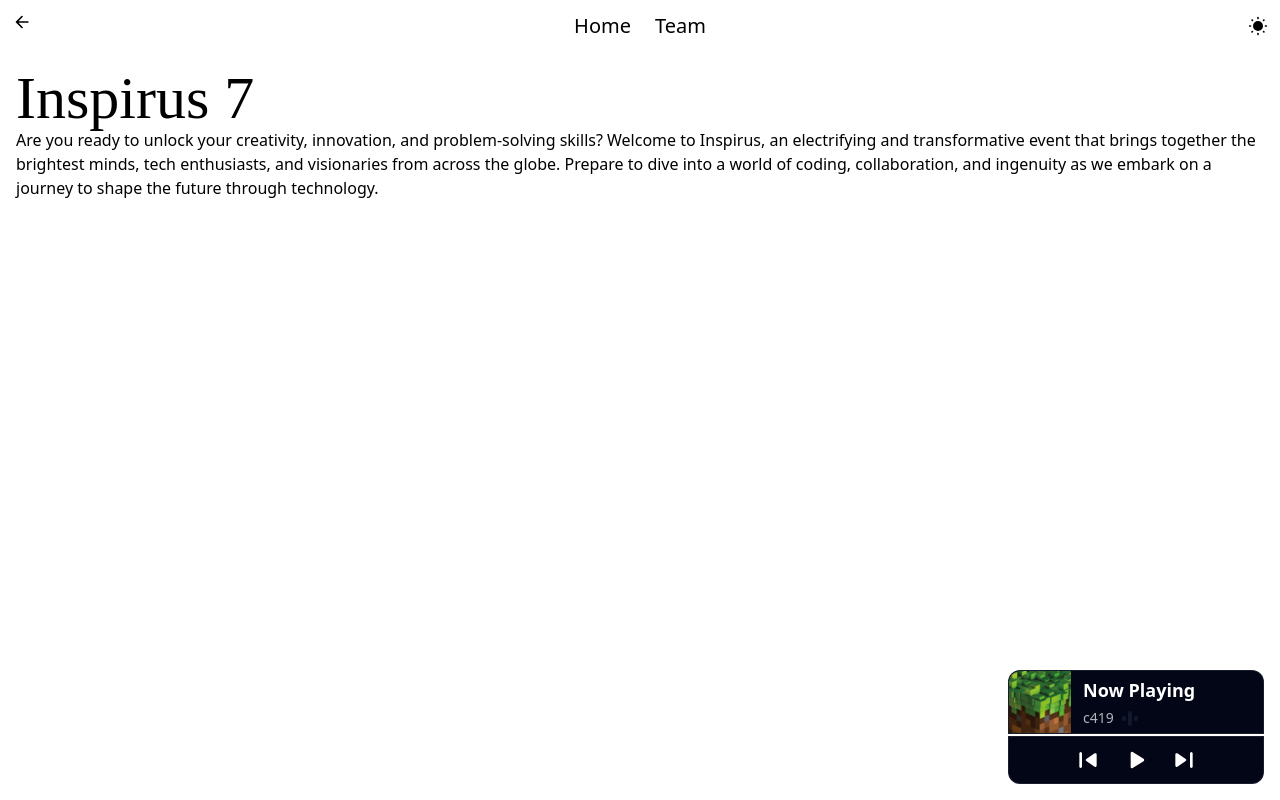
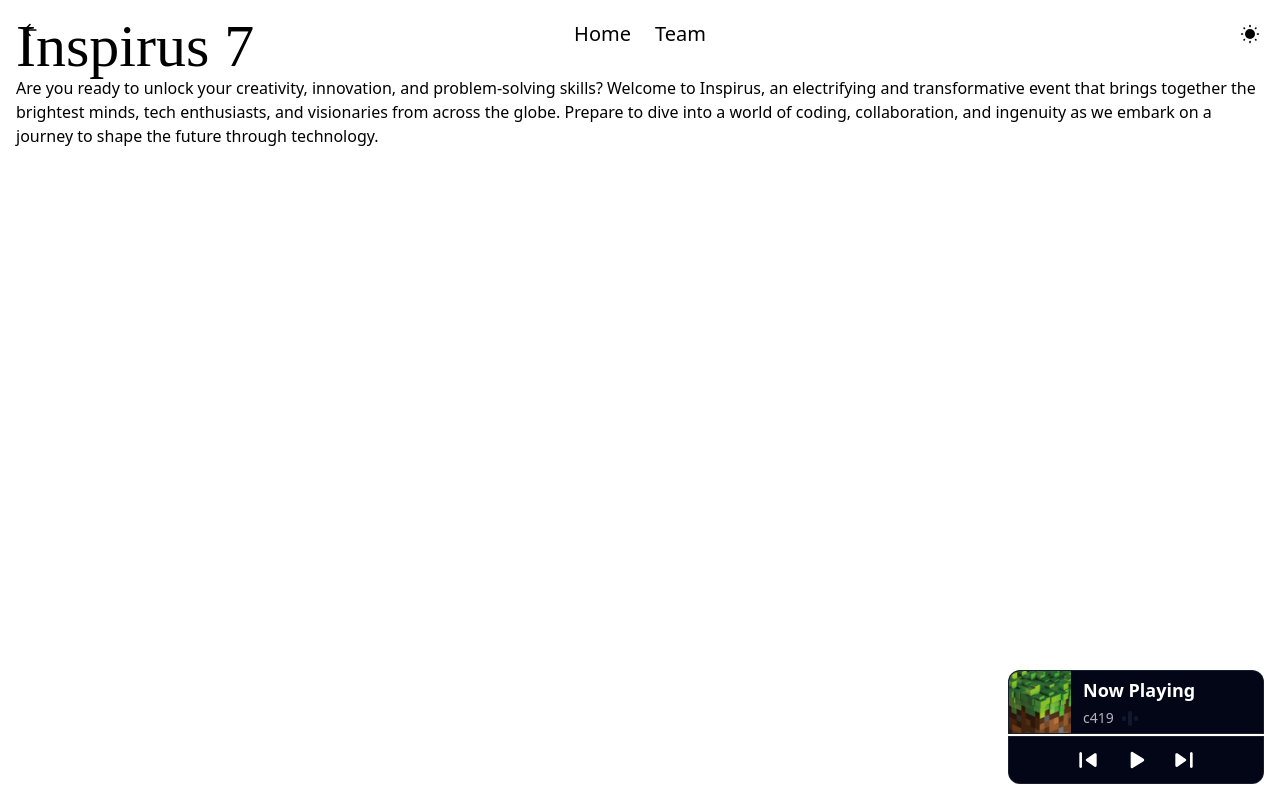
Before and after one commit to DonBoscoStudents/Inspirus-Website, a React (Vite) app in the folder inspirus/: page /Home in a window 1280 px wide. Shown: the top 800 px of the page. Built offline with nearby package versions, Linux system fonts and the light colour scheme.

Commit message:
Fixed Pos

```diff
--- a/inspirus/src/components/navBar/app.jsx
+++ b/inspirus/src/components/navBar/app.jsx
@@ -43,7 +43,7 @@ function NavBar() {
     }
   }
 
-    return <div className='flex justify-between p-3'>
+    return <div className='fixed w-screen bg-primary flex justify-between p-5'>
 
       <Link to={-1}>
       <Back Size='20'/>
--- a/inspirus/src/output.css
+++ b/inspirus/src/output.css
@@ -591,6 +591,10 @@ video {
   width: 60vw;
 }
 
+.w-screen {
+  width: 100vw;
+}
+
 .flex-col {
   flex-direction: column;
 }
@@ -674,6 +678,11 @@ video {
   background-color: var(--base);
 }
 
+.bg-rose-500 {
+  --tw-bg-opacity: 1;
+  background-color: rgb(244 63 94 / var(--tw-bg-opacity));
+}
+
 .bg-slate-950 {
   --tw-bg-opacity: 1;
   background-color: rgb(2 6 23 / var(--tw-bg-opacity));
@@ -694,6 +703,10 @@ video {
 
 .p-\[3px\] {
   padding: 3px;
+}
+
+.p-5 {
+  padding: 1.25rem;
 }
 
 .text-center {
```
